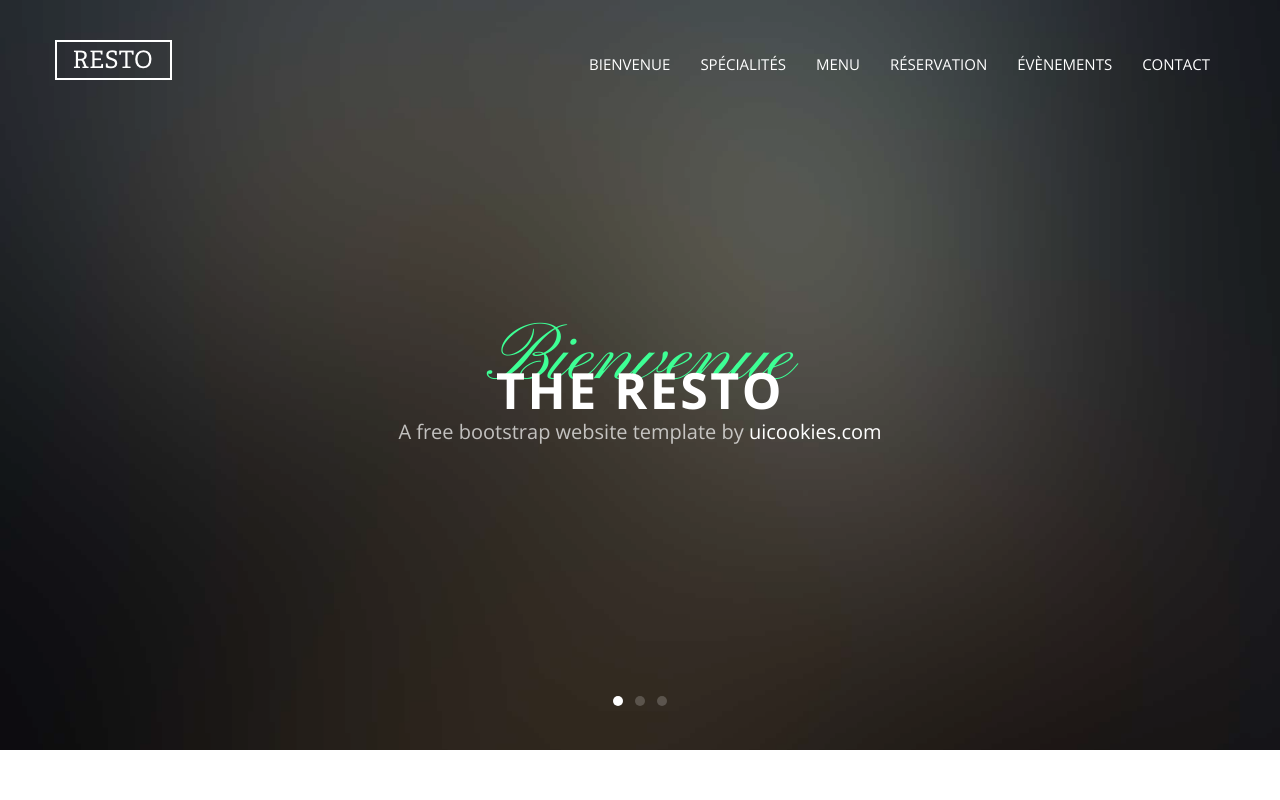
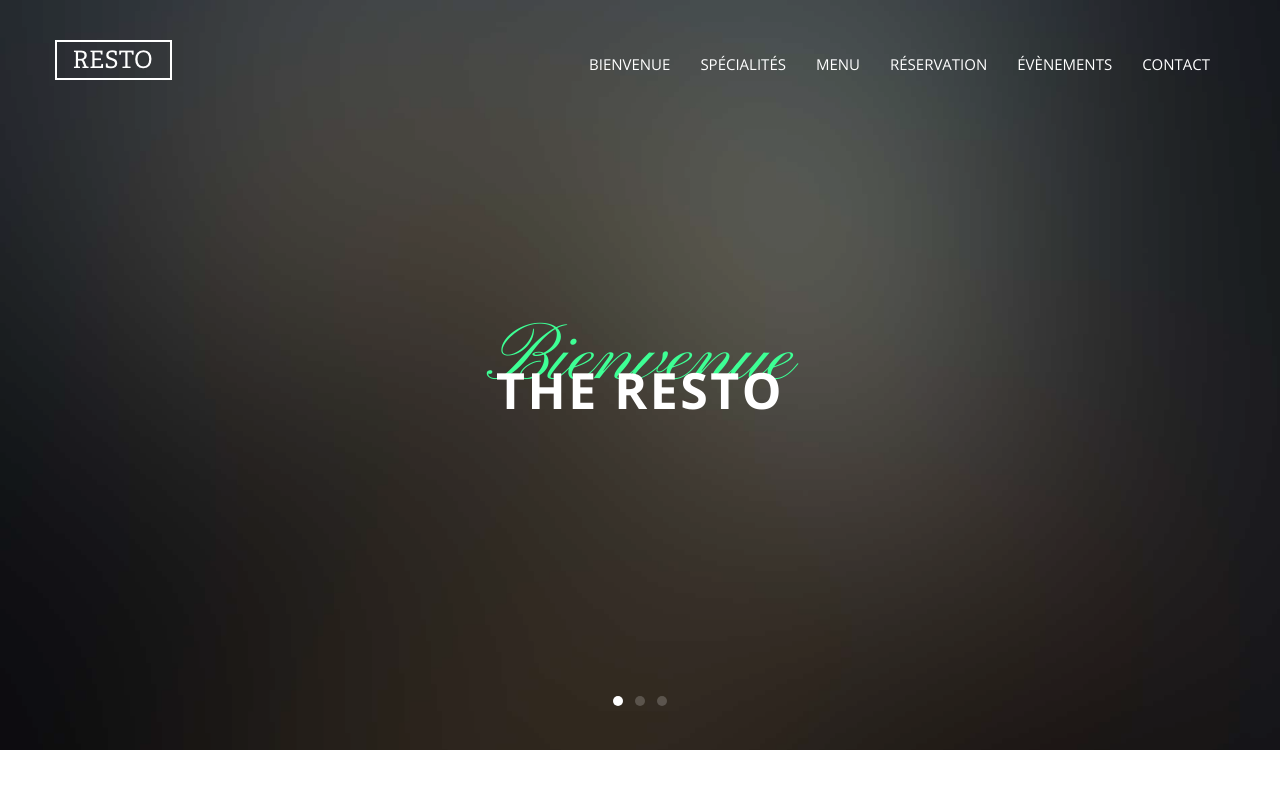
Before and after one commit to lu-ur2/SiteResto, a website: page index.html in a window 1280 px wide. Shown: the top 800 px of the page. Drawn offline with nearby package versions, Linux system fonts and the light colour scheme; files whose address does not match are found by name.

Commit message:
Suppression sub-heading

```diff
--- a/index.html
+++ b/index.html
@@ -54,7 +54,6 @@
                 <div class="probootstrap-slider-text text-center probootstrap-animate probootstrap-heading">
                   <h1 class="primary-heading">Bienvenue</h1>
                   <h3 class="secondary-heading">The Resto</h3>
-                  <p class="sub-heading">A free bootstrap website template by <a href="https://uicookies.com">uicookies.com</a></p>
                 </div>
               </div>
             </div>
@@ -67,7 +66,6 @@
                 <div class="probootstrap-slider-text text-center probootstrap-animate probootstrap-heading">
                   <h1 class="primary-heading">Dinez</h1>
                   <h3 class="secondary-heading">avec nous</h3>
-                  <p class="sub-heading">A free bootstrap website template by <a href="https://uicookies.com">uicookies.com</a></p>
                 </div>
               </div>
             </div>
@@ -81,7 +79,6 @@
                 <div class="probootstrap-slider-text text-center probootstrap-animate probootstrap-heading">
                   <h1 class="primary-heading">Amusez-vous</h1>
                   <h3 class="secondary-heading">avec nous</h3>
-                  <p class="sub-heading">A free bootstrap website template by <a href="https://uicookies.com">uicookies.com</a></p>
                 </div>
               </div>
             </div>
```
